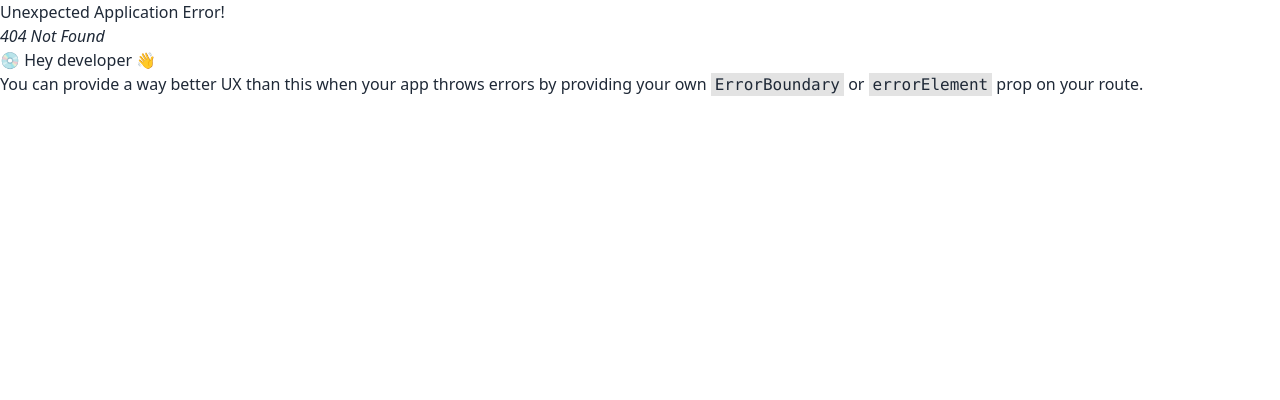
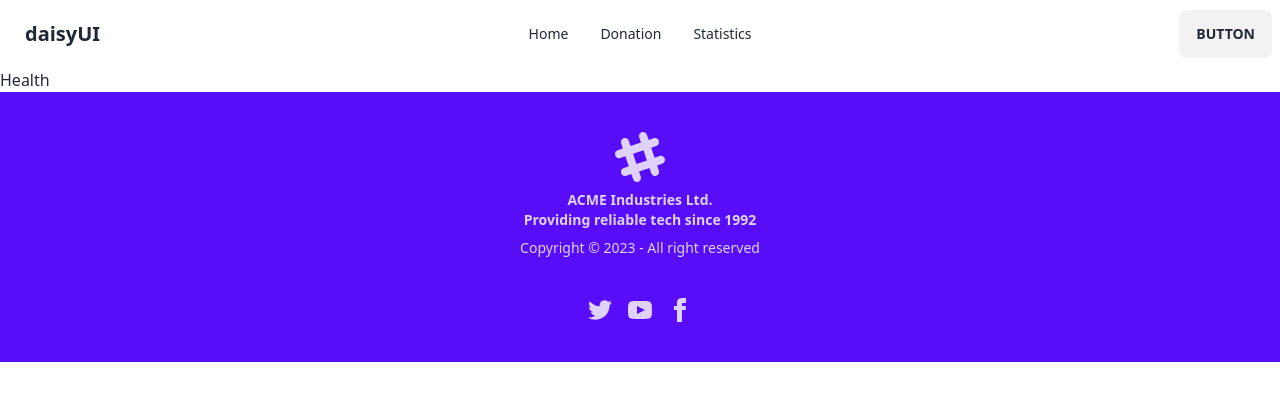
Before and after one commit to henryjobel/donation-campain-react-project, a React (Vite) app: page /seedetails/1 in a window 1280 px wide. Before the commit this address had no page. Shown: the top 400 px of the page. Built offline with nearby package versions, Linux system fonts and the light colour scheme.

Commit message:
seealldata created and update json data using dtls photos

```diff
--- a/src/Components/Donationcard/Donationcard.jsx
+++ b/src/Components/Donationcard/Donationcard.jsx
@@ -3,7 +3,7 @@ import { Link } from "react-router-dom";
 const Donationcard = ({ donationcard }) => {
     const {id, category, category_details_view_color, title, bg_color, image } = donationcard;
     return (
-        <Link to={`/seedetais/${id}`}>
+        <Link to={`/seedetails/${id}`}>
         <div style={{background:bg_color}} className="card  bg-base-100 shadow-xl w-[312px] mb-12">
         <figure><img src={image} alt="Shoes" /></figure>
         <div className="card-body">
--- /dev/null
+++ b/src/Pages/SeeDetais/SeeAllDetailCard.jsx
@@ -0,0 +1,13 @@
+import React from 'react';
+
+const SeeAllDetailCard = ({detail}) => {
+    const {id, category, category_details_view_color, title, bg_color, image } = detail;
+    return (
+        <div>
+            <h1>{category
+            }</h1>
+        </div>
+    );
+};
+
+export default SeeAllDetailCard;
--- a/src/Pages/SeeDetais/SeeDetails.jsx
+++ b/src/Pages/SeeDetais/SeeDetails.jsx
@@ -1,12 +1,19 @@
-import { useParams } from "react-router-dom";
 
 
+import {useLoaderData, useParams} from "react-router-dom";
+import SeeAllDetailCard from "./SeeAllDetailCard";
+
 const SeeDetails = () => {
-    const params = useParams()
-    console.log(params)
+
+    const {id}= useParams()
+    const idInt = parseInt(id)
+    const details = useLoaderData()
+    const detail = details.find(detail => detail.id === idInt)
+    console.log(detail)
+
     return (
         <div>
-            <h1></h1>
+            <SeeAllDetailCard detail={detail}></SeeAllDetailCard>
         </div>
     );
 };
--- a/src/main.jsx
+++ b/src/main.jsx
@@ -29,7 +29,7 @@ const router = createBrowserRouter([
         element: <Statistics></Statistics>
       },
       {
-        path: "/seedetais/:id",
+        path: "/seedetails/:id",
         element: <SeeDetails></SeeDetails>,
         loader:()=>fetch('/alldata.json')
       }
```
